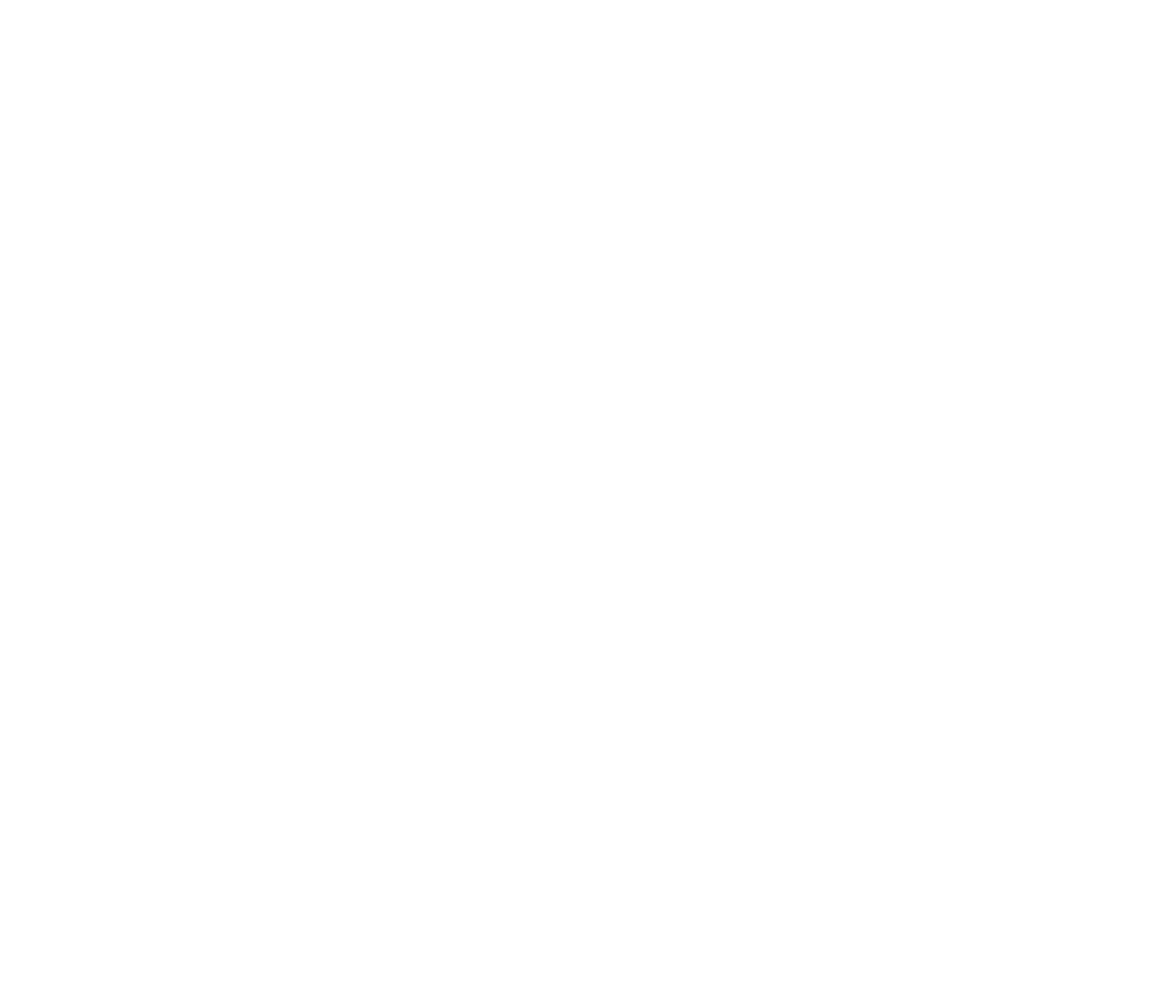
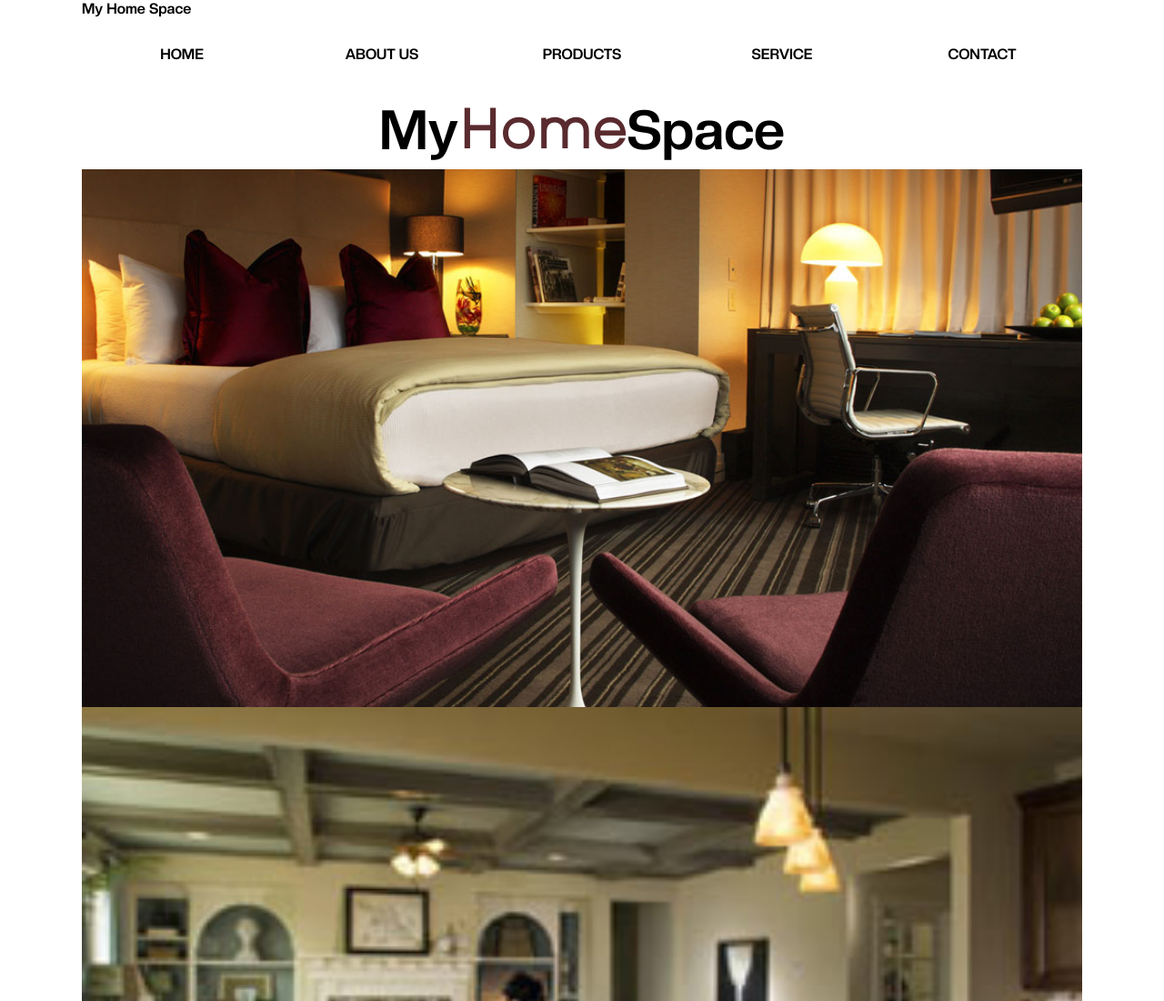
Before and after one commit to LeaCav/my-home-space, a plain HTML site: page index.html in a window 1280 px wide. Shown: the top 1100 px of the page at 91% size. Before the commit the page ends 800 px from the top, so only its background shows below. Drawn offline with Linux system fonts and the light colour scheme.

Commit message:
récupération des données

```diff
--- a/assets/css/style.css
+++ b/assets/css/style.css
@@ -0,0 +1,85 @@
+@font-face {
+    font-family: 'creato_display';
+    src: url(../fonts/creato_display/CreatoDisplay-Bold.woff2), url(../fonts/creato_display/CreatoDisplay-Light.woff2), url(../fonts/creato_display/CreatoDisplay-Medium.woff2),
+    url(../fonts/creato_display/CreatoDisplay-Regular.woff2), url(../fonts/creato_display/CreatoDisplay-Bold.otf), url(../fonts/creato_display/CreatoDisplay-Light.otf),
+    url(../fonts/creato_display/CreatoDisplay-Medium.otf), url(../fonts/creato_display/CreatoDisplay-Regular.otf);
+}
+
+@font-face {
+    font-family:'garet' ;
+    src: url(../fonts/garet/Garet-Book.woff2), url(../fonts/garet/Garet-Heavy.woff2), url(../fonts/garet/Garet-Book.otf), url(../fonts/garet/Garet-Heavy.otf);
+}
+
+*{
+    width: 1100px;
+    height: auto;
+    margin: auto;
+    display: flex;
+    flex-direction: column;
+    font-family: 'creato_display';
+    font-size: medium;
+}
+
+    header{
+        height: auto;
+        display: flex;
+        flex-direction: column;
+    }
+        div{
+            height: auto;
+            display: flex;
+            flex-direction: row;
+        }
+            nav{
+                width: 100px;
+                height: 80px;
+                text-transform: uppercase;
+                color: black;
+                display: flex;
+                flex-direction: row;
+                justify-content: center;
+                align-items: center;
+            }
+            nav:hover{
+                color: white;
+                background-color: #592A2E;
+
+            }
+
+        h1{
+            font-size: 60px;
+            font-weight: 400;
+            text-transform: capitalize;
+            text-align: center;
+            display: flex;
+            flex-direction: row;
+            align-items: center;
+            justify-content: center;
+
+        }
+            i{
+                width: auto;
+                margin: 0;
+                font-family:'garet' ;
+                font-size: 60px;
+                font-style:normal;
+                font-weight: bolder;
+                text-transform: capitalize;
+                color: #592A2E;
+                text-align:justify;
+            }
+
+    main{
+        height: auto;
+        display: flex;
+        flex-direction: column;
+    }
+        #carousel__container{
+            overflow: hidden;
+        }
+
+        #section{
+            height: auto;
+            display: flex;
+            flex-direction: column;
+        }
--- a/index.html
+++ b/index.html
@@ -4,8 +4,44 @@
     <meta charset="UTF-8">
     <meta name="viewport" content="width=device-width, initial-scale=1.0">
     <title>My Home Space</title>
+    <link rel="stylesheet" href="./assets/css/style.css">
 </head>
 <body>
+    <header>
+        <div>
+            <nav>home</nav>
+            <nav>about us</nav>
+            <nav>products</nav>
+            <nav>service</nav>
+            <nav>contact</nav>
+        </div>
+
+        <h1>My <i>home</i> space</h1>
+    </header>
+
+    <main>
+        <div id="carousel__container">
+            <div class="carousel">
+                <img src="./assets/img/carousel/carousel-1.jpg" alt="carousel-1">
+            </div>
+            <div class="carousel">
+                <img src="./assets/img/carousel/carousel-2.jpg" alt="carousel-2">
+            </div>
+            <div class="carousel">
+                <img src="./assets/img/carousel/carousel-3.jpg" alt="carousel-3">
+            </div>
+        </div>
+
+
+        <div id="section">
+            <section>
+                <img src="./assets/img/pic1.jpg" alt="pic1">
+                Lorem ipsum dolor sit amet, consectetur adipiscing elit, sed do eiusmod tempor incididunt ut labore et dolore magna aliqua. Ut enim ad minim veniam,
+                quis nostrud exercitation ullamco laboris nisi ut aliquip ex ea commodo consequat. Duis aute irure dolor in reprehenderit in voluptate velit esse cillum
+                dolore eu fugiat nulla pariatur. Excepteur sint occaecat cupidatat non proident, sunt in culpa qui officia deserunt mollit anim id est laborum.
+                <a href=""><img src="./assets/img/plus_btn.png" alt="plus_btn"> <img src="./assets/img/plus_btn_h.png" alt="plus_btn_h" class="hover"></a>
+        </div>
+    </main>
 
 </body>
 </html>
```
Also changed, not shown: assets/js/script.js (added, +49 -0 lines), assets/fonts/garet/Garet-Book.otf (added), assets/fonts/garet/Garet-Book.ttf (added), assets/fonts/garet/Garet-Book.woff (added), assets/fonts/garet/Garet-Book.woff2 (added), assets/fonts/garet/Garet-Heavy.otf (added), assets/fonts/garet/Garet-Heavy.ttf (added), assets/fonts/garet/Garet-Heavy.woff (added), assets/fonts/garet/Garet-Heavy.woff2 (added).
